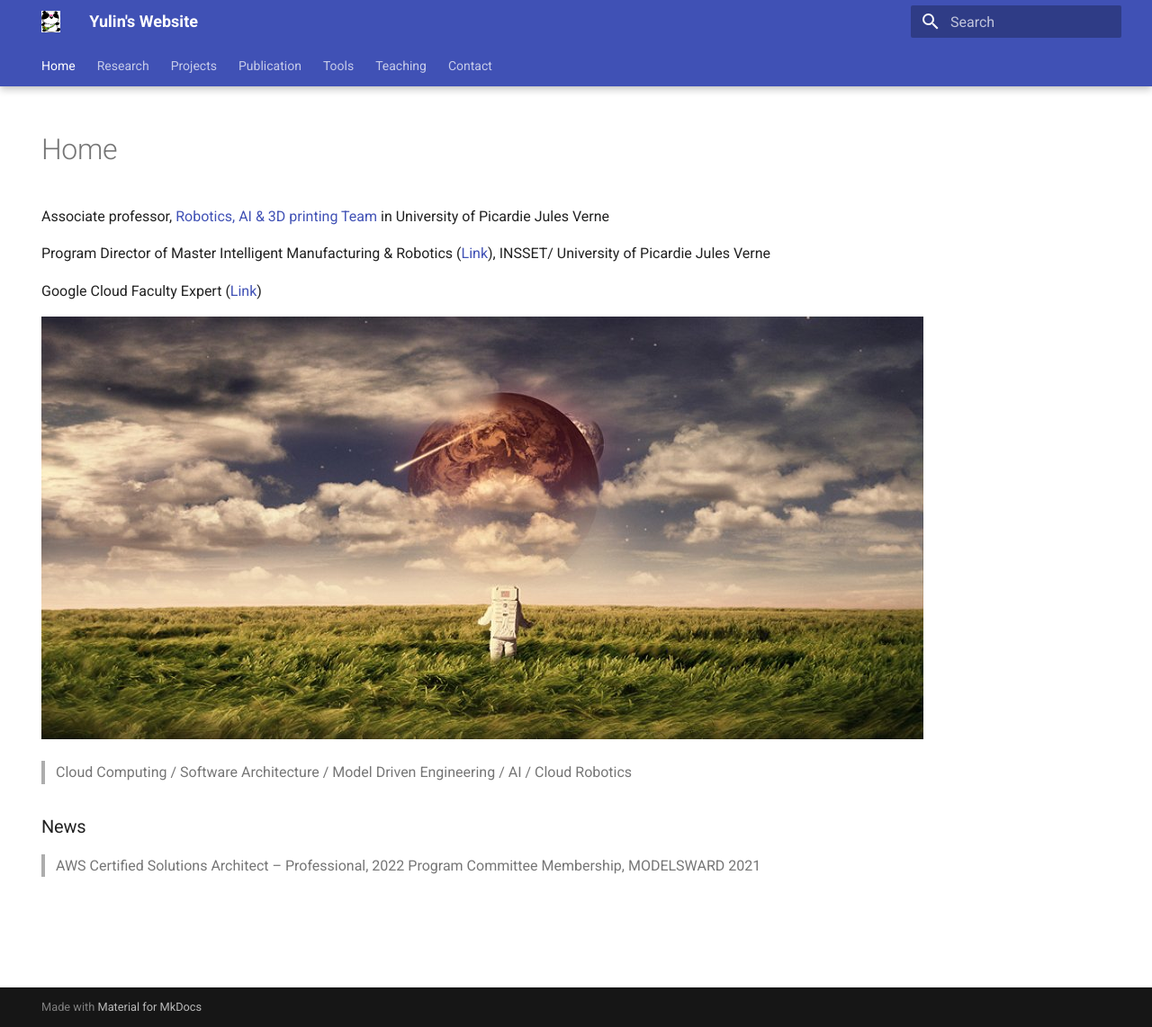
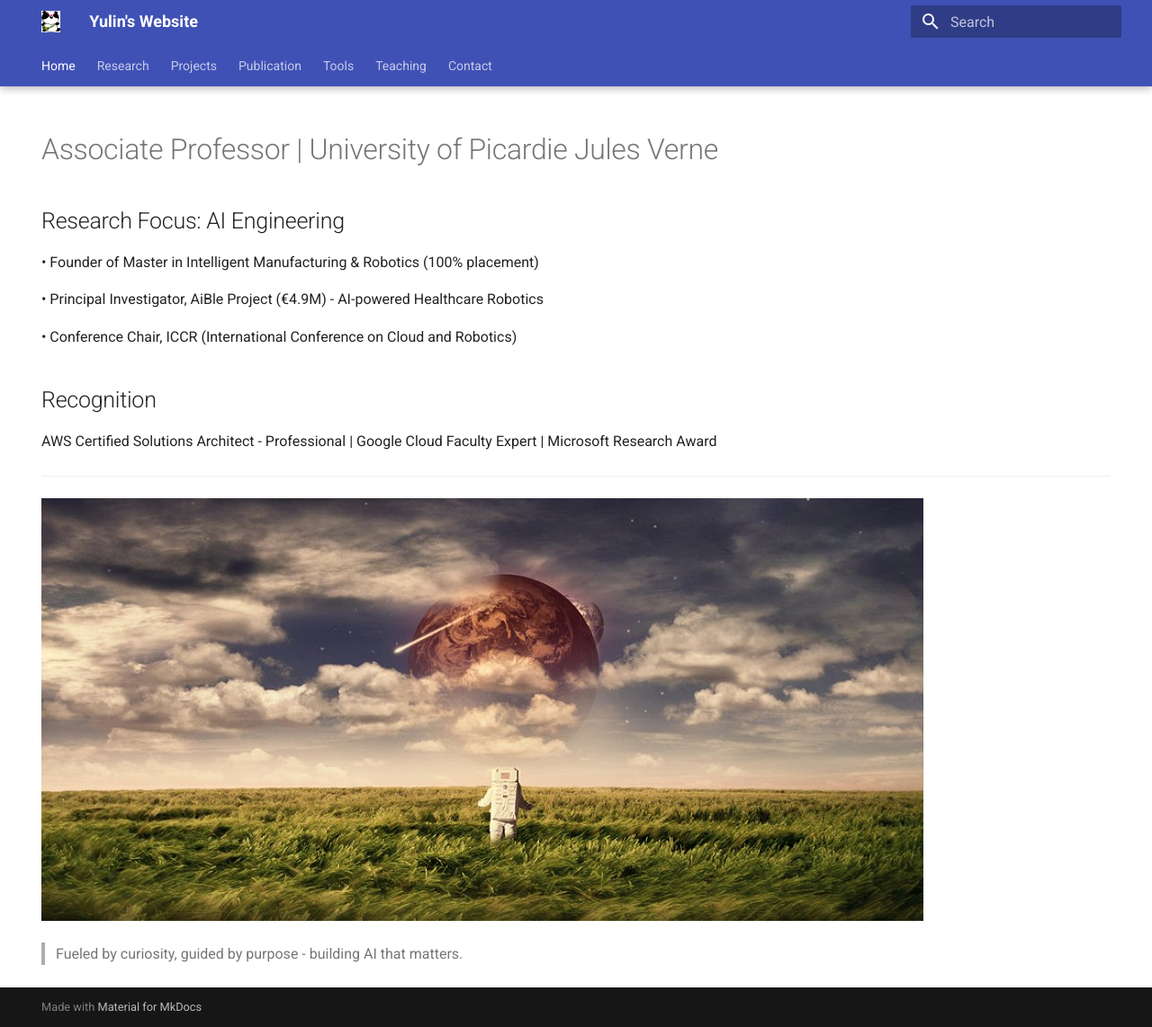
Before and after one commit to yulinz888888/yulinz888888.github.io, an MkDocs documentation site: the page built from docs/index.md, in a window 1280 px wide and 1142 px high. Shown: the whole window at 90% size. Built offline with MkDocs 1.6.1 and Material for MkDocs 9.7.7, drawn with Linux system fonts in a browser that asks for light colours.

```diff
--- a/docs/index.md
+++ b/docs/index.md
@@ -4,18 +4,27 @@ hide:
   - toc
 ---
 
-Associate professor, [Robotics, AI & 3D printing Team](https://www.crispi-upjv.fr/) in University of Picardie Jules Verne
+# Associate Professor | University of Picardie Jules Verne
 
+## Research Focus: AI Engineering
 
-Program Director of Master Intelligent Manufacturing & Robotics ([Link](https://www.master-robotique.fr/)), INSSET/ University of Picardie Jules Verne
+• Founder of Master in Intelligent Manufacturing & Robotics (100% placement)
 
+• Principal Investigator, AiBle Project (€4.9M) - AI-powered Healthcare Robotics
 
-Google Cloud Faculty Expert ([Link](https://cloud.google.com/edu/faculty/experts))
+• Conference Chair, ICCR (International Conference on Cloud and Robotics)
+
+## Recognition
+
+AWS Certified Solutions Architect - Professional | Google Cloud Faculty Expert | Microsoft Research Award
+
+---
 
 ![Robot](img/bandeau.jpg)
 
-> Cloud Computing / Software Architecture / Model Driven Engineering / AI / Cloud Robotics
+> Fueled by curiosity, guided by purpose - building AI that matters.
 
-### News
-> AWS Certified Solutions Architect – Professional, 2022
-> Program Committee Membership, MODELSWARD 2021
+<!-- ### Affiliations
+
+- [University of Picardie Jules Verne](https://www.u-picardie.fr/en)
+- [Google Cloud Faculty Expert](https://cloud.google.com/edu/faculty/experts) -->
```
Also changed, not shown: docs/publications.md (+9 -12 lines).
